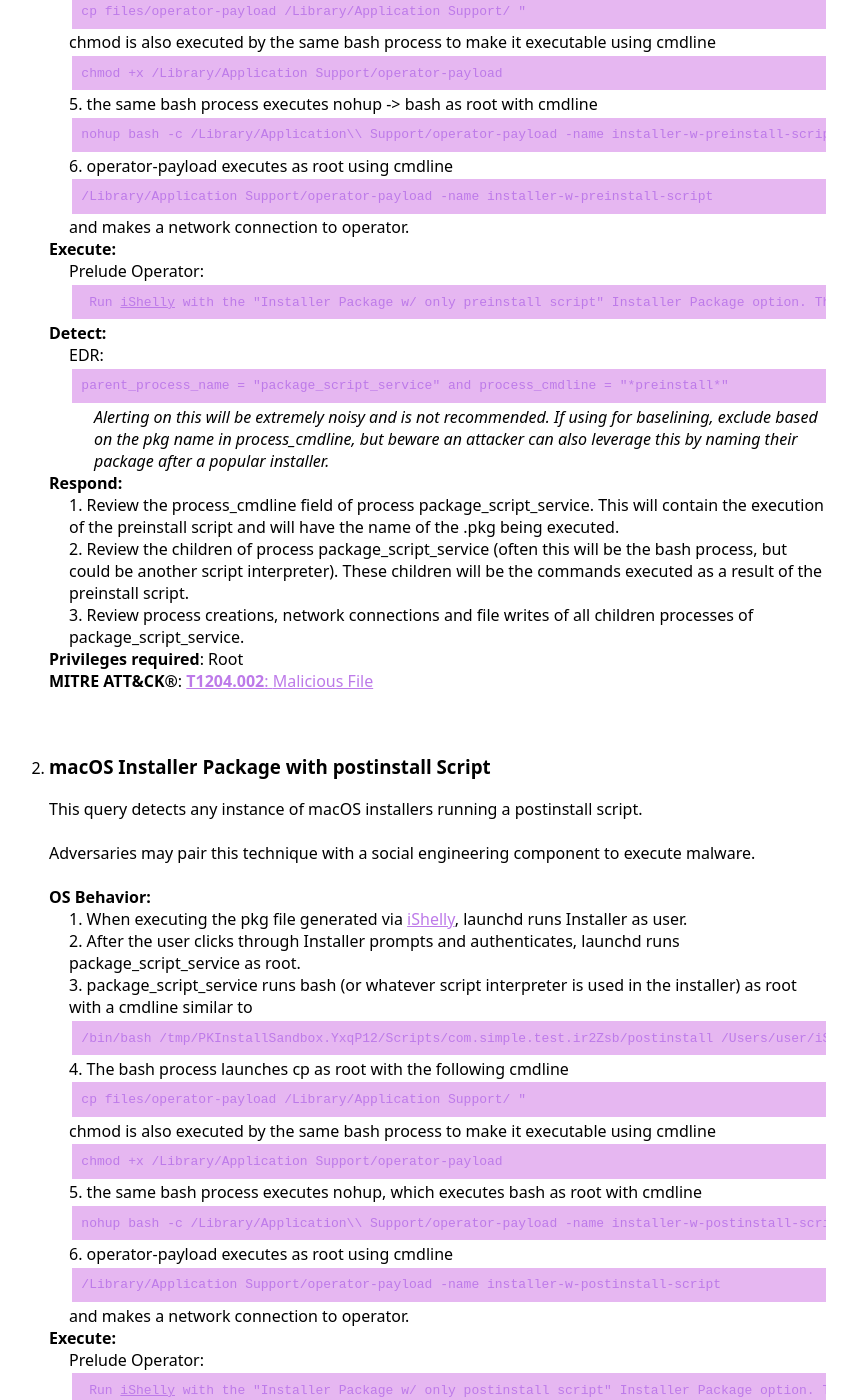
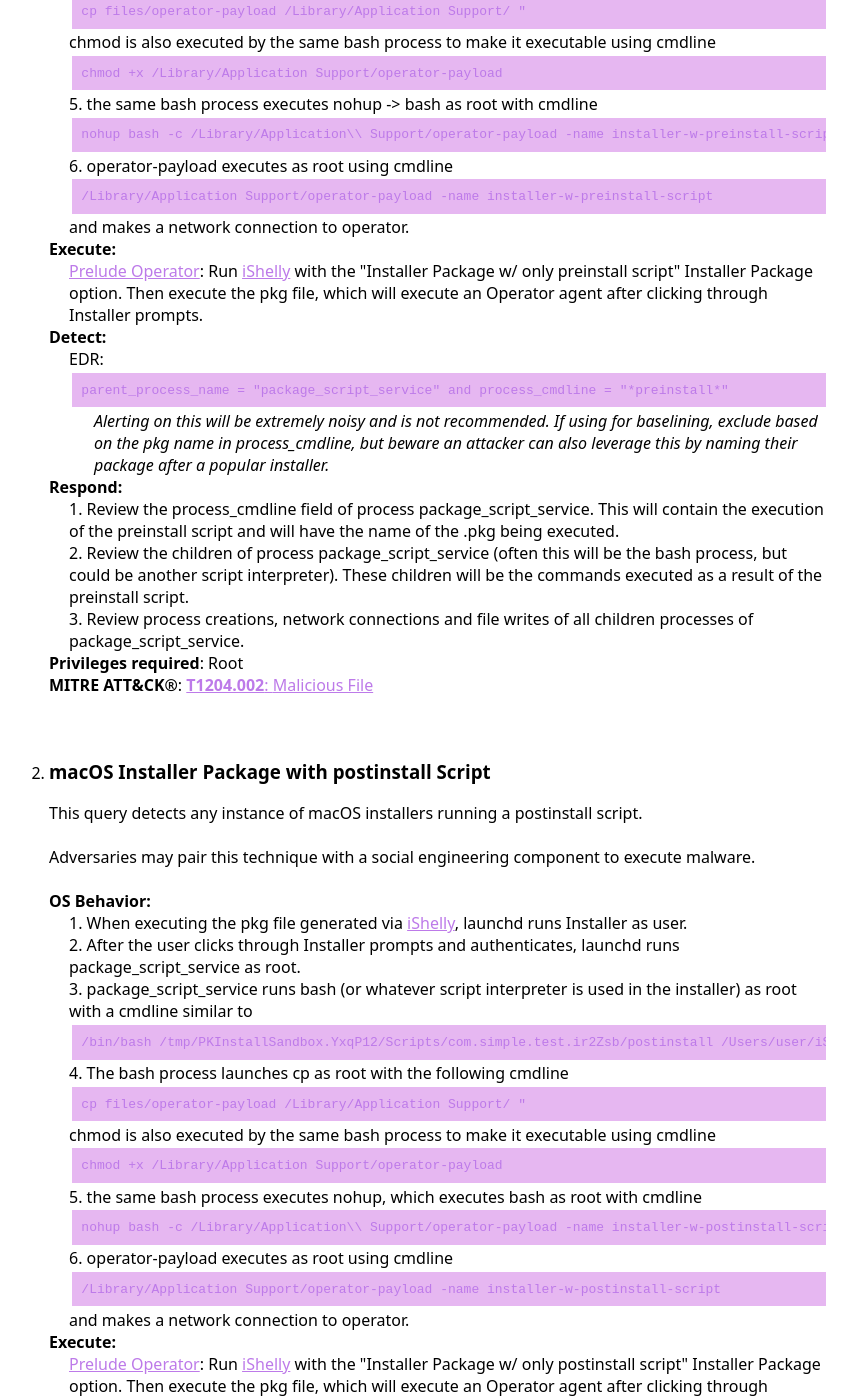
Before and after one commit to iThreatopedia/iThreatopedia.github.io, a Jekyll site: the page built from _iThreatopedia/macOS/installers.md, in a window 1280 px wide and 1400 px high, scrolled down 878 px. Shown: the whole window, without its empty margins (211-1068 px from the left). Built offline with Jekyll 4.4.1, drawn with Linux system fonts in a browser that asks for light colours; some of the changed text lies outside the part shown.

```diff
--- a/_layouts/technique.html
+++ b/_layouts/technique.html
@@ -87,9 +87,9 @@ layout: common
 						{% assign value = entity[1] | escape %}
 					{% endif %}
 					{% if entity[0] == 'Prelude Operator' %}
-						<li><a href="https://www.prelude.org/"></a>{{entity[0]}}</a>: <pre><code>{{value}}</code></pre></li>
+						<li><a href="https://www.prelude.org">{{entity[0]}}</a>: {{value}}</li>
 					{% else %}
-						<li>{{entity[0]}}: <pre><code>{{value}}</code></pre></li>
+						<li>{{entity[0]}}: {{value}}</li>
 					{% endif %}
 				{% endfor %}{% endfor %}
 			</ul>
```
